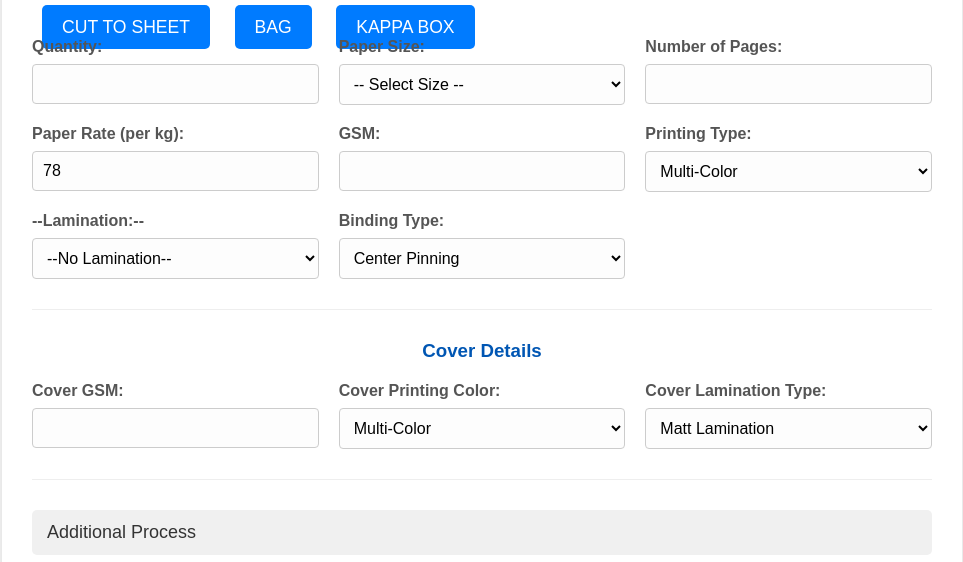
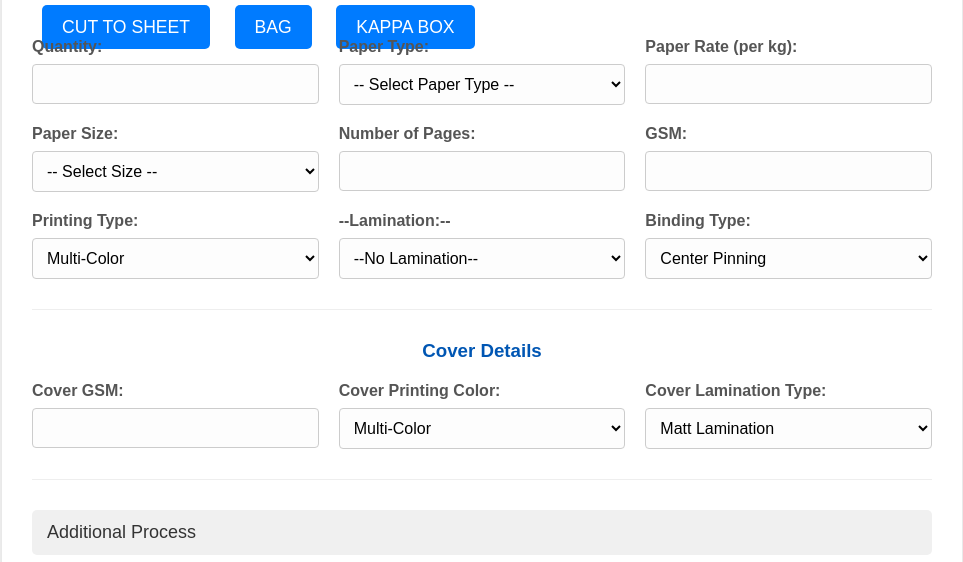
Before and after one commit to Nageshpwr0/Radheprint, a plain HTML site: page index2.html in a window 1280 px wide. Shown: the part 225-787 px from the top of the page, without its empty margins (158-1121 px from the left). Drawn offline with Linux system fonts and the light colour scheme.

Commit message:
index2.html

```diff
--- a/index2.html
+++ b/index2.html
@@ -1,42 +1,42 @@
-
 <!DOCTYPE html>
-
 <html lang="en">
-
 <head>
-
-
   <meta charset="UTF-8" />
-
-
   <meta name="viewport" content="width=device-width, initial-scale=1.0">
-
   <title id="bookletTitle">Booklet Estimator4</title>
-
-
   <link rel="stylesheet" href="style2.css">
-
 </head>
-
 <body>
-
   <div class="container">
-    <img src="4.png.png" width="190 " height="100px">
+    <img src="4.png.png" width="190" height="100px">
     <h2>Booklet Estimator4</h2>
     <a href="index.html">CUT TO SHEET</a>
     <a href="index3.html">BAG</a>
     <a href="kappabox.html">KAPPA BOX</a>
-
     <div class="form-layout">
       <div class="form-group">
         <label for="qty">Quantity:</label>
         <input type="number" id="qty" />
-
-
       </div>
-
-
-
+      <!-- Paper Type and Rate -->
+      <div class="form-group">
+        <label for="paperType">Paper Type:</label>
+        <select id="paperType" onchange="updatePaperRate()">
+          <option value="">-- Select Paper Type --</option>
+          <option value="Artpaper">Artpaper</option>
+          <option value="ArtCard">ArtCard</option>
+          <option value="A Maplitho">A Maplitho</option>
+          <option value="B Maplitho">B Maplitho</option>
+          <option value="Maplitho">Maplitho</option>
+          <option value="Shunshine">Shunshine</option>
+          <option value="NS maplitho">NS maplitho</option>
+          <option value="Texture Paper">Texture Paper</option>
+        </select>
+      </div>
+      <div class="form-group">
+  <label for="rate">Paper Rate (per kg):</label>
+  <input type="number" id="rate" />
+</div>
       <div class="form-group">
         <label for="paper-size">Paper Size:</label>
         <select id="paper-size">
@@ -45,8 +45,7 @@
           <option value="A5" data-weight="450" data-ups="16" data-imp="400" data-makrdy="1900">A5</option>
           <option value="A6" data-weight="450" data-ups="32" data-imp="400" data-makrdy="1900">A6</option>
           <option value="Letter" data-weight="414" data-ups="8" data-imp="400" data-makrdy="1900">Letter</option>
-          <option value="Half-Letter" data-weight="414" data-ups="16" data-imp="400" data-makrdy="1900">Half-Letter
-          </option>
+          <option value="Half-Letter" data-weight="414" data-ups="16" data-imp="400" data-makrdy="1900">Half-Letter</option>
           <option value="7.1x9.5" data-weight="600" data-ups="16" data-imp="500" data-makrdy="2700">7.1x9.5</option>
           <option value="7.1x4.75" data-weight="600" data-ups="32" data-imp="500" data-makrdy="2700">7.1x4.75</option>
           <option value="9.5x13.5" data-weight="600" data-ups="8" data-imp="500" data-makrdy="2700">9.5x13.5</option>
@@ -62,10 +61,6 @@
         <input type="number" id="pages" />
       </div>
       <div class="form-group">
-        <label for="rate">Paper Rate (per kg):</label>
-        <input type="number" id="rate" value="78" />
-      </div>
-      <div class="form-group">
         <label for="gsm">GSM:</label>
         <input type="number" id="gsm" />
       </div>
@@ -73,7 +68,7 @@
         <label for="printing-type">Printing Type:</label>
         <select id="printing-type">
           <option value="" disabled selected>-- Select Printing Type --</option>
-          <option value="multi"selected>Multi-Color</option>
+          <option value="multi" selected>Multi-Color</option>
           <option value="single">Single Color</option>
           <option value="2+2">2+2 Color</option>
           <option value="common-ruled-4+4">Commen or rulled 4+4</option>
@@ -84,34 +79,30 @@
           <option value="common-ruled-1+0">Commen or rulled 1+0</option>
         </select>
       </div>
-
       <div class="form-group">
         <label for="lamination">--Lamination:--</label>
         <select id="lamination">
-          <option value="none" selected>--No Lamination--
-
-          </option>
+          <option value="none" selected>--No Lamination--</option>
           <option value="matt-all">Matt Lamination (All Pages)</option>
           <option value="gloss-all">Gloss Lamination (All Pages)</option>
           <option value="varnish-all">Varnish (All Pages)</option>
         </select>
       </div>
-
       <div class="form-group">
         <label for="binding-type">Binding Type:</label>
         <select id="binding-type">
-        <option value="none" >-- Binding --</option>
-        <option value="center-pinning"selected>Center Pinning</option>
+          <option value="none">-- Binding --</option>
+          <option value="center-pinning" selected>Center Pinning</option>
           <option value="section-perfect">Section Binding</option>
           <option value="perfect-binding">Perfect Binding</option>
           <option value="loop-pinning">Loop Pinning</option>
           <option value="wiro">WIRO</option>
           <option value="hardbound-gally-section">Hardbound Gally Section</option>
-        <option value="top-perfect-pad">Top Perfect Pad</option> </select>
+          <option value="top-perfect-pad">Top Perfect Pad</option>
+        </select>
       </div>
     </div>
     <hr>
-
     <div id="coverDetailsSection">
       <h3>Cover Details</h3>
       <div class="form-layout">
@@ -122,8 +113,8 @@
         <div class="form-group">
           <label for="coverPrintingColor">Cover Printing Color:</label>
           <select id="coverPrintingColor">
-            <option value="none" >-- Select Color --</option>
-            <option value="multi"selected>Multi-Color</option>
+            <option value="none">-- Select Color --</option>
+            <option value="multi" selected>Multi-Color</option>
             <option value="single">Single Color</option>
             <option value="2+2">2+2 Color</option>
           </select>
@@ -131,8 +122,8 @@
         <div class="form-group">
           <label for="coverLamination">Cover Lamination Type:</label>
           <select id="coverLamination">
-            <option value="none" >--Lamination--</option>
-            <option value="matt"selected>Matt Lamination</option>
+            <option value="none">--Lamination--</option>
+            <option value="matt" selected>Matt Lamination</option>
             <option value="gloss">Gloss Lamination</option>
             <option value="varnish">Varnish</option>
             <option value="thermal">Thermal Lamination</option>
@@ -141,7 +132,6 @@
         </div>
       </div>
     </div>
-
     <hr>
     <button id="toggleAdditionalProcess" class="collapsible-button">Additional Process</button>
     <div id="additionalProcessContent" class="collapsible-content">
@@ -155,7 +145,6 @@
             <option value="spot-uv-all-pages">Spot UV on All Pages</option>
           </select>
         </div>
-
         <div class="form-group">
           <label for="foilingType">Foiling:</label>
           <select id="foilingType">
@@ -164,7 +153,6 @@
             <option value="magic-gold-foil-cover">Magic Gold Foil on Cover</option>
           </select>
         </div>
-
         <div class="form-group">
           <label for="dripUpType">DripUp:</label>
           <select id="dripUpType">
@@ -179,7 +167,6 @@
     <div class="button-group">
       <button onclick="calculate()">Calculate</button>
     </div>
-
     <hr>
     <div id="summary-section">
       <h3>Summary of Your Inputs</h3>
@@ -189,7 +176,6 @@
         <p id="Final-Rate"></p>
       </strong>
     </div>
-
     <h3>Results</h3>
     <p id="paper-cost"></p>
     <p id="cover-paper-cost"></p>
@@ -210,5 +196,4 @@
   </div>
   <script src="script2.js"></script>
 </body>
-
 </html>
```
Lines whose indentation alone changed are shown as unchanged.
